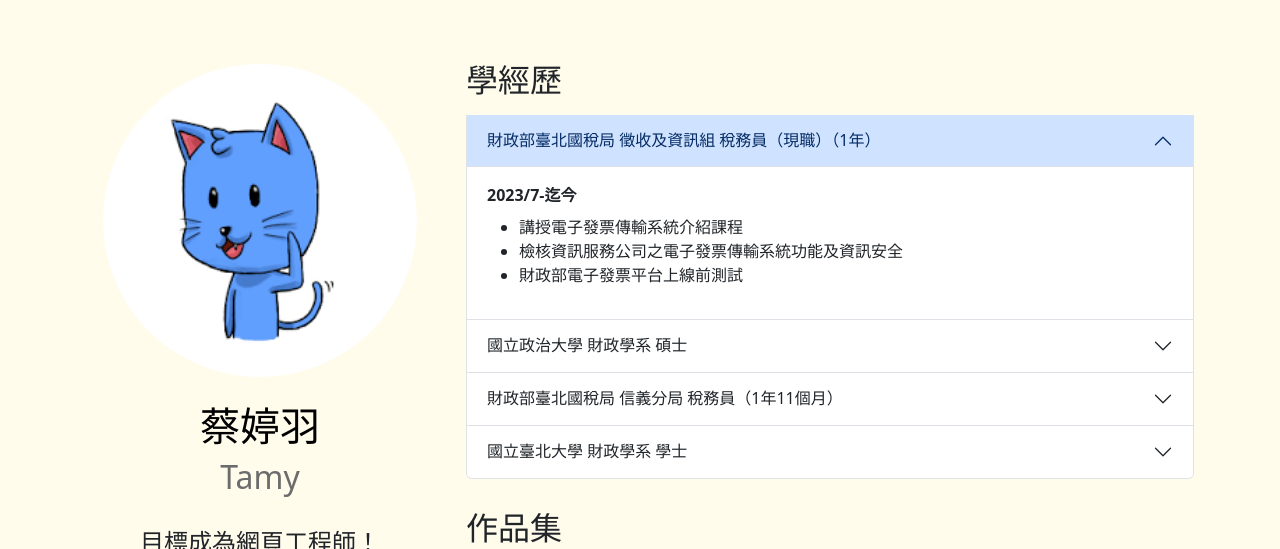
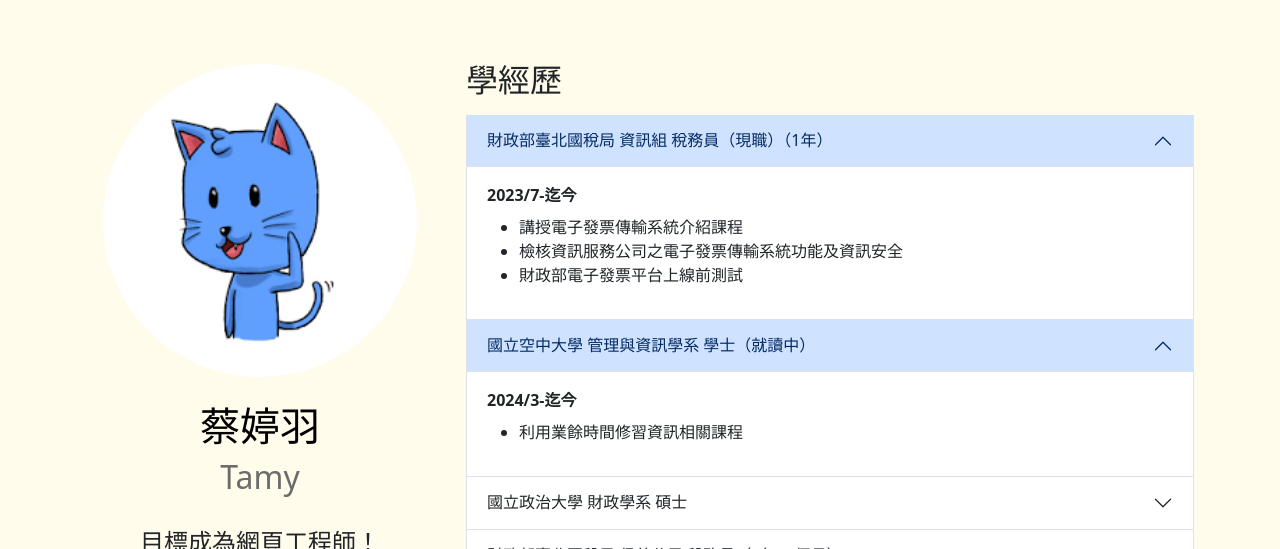
Before and after one commit to TamyTsai/my-resume, a plain HTML site: page index.html in a window 1280 px wide. Shown: the part 771-1320 px from the top of the page. Drawn offline with nearby package versions, Linux system fonts and the light colour scheme.

Commit message:
add school

```diff
--- a/index.html
+++ b/index.html
@@ -191,7 +191,7 @@
                         <div class="accordion-item">
                         <h2 class="accordion-header">
                             <button class="accordion-button" type="button" data-bs-toggle="collapse" data-bs-target="#collapse1" aria-expanded="true" aria-controls="collapse1"> <!-- data-bs-target='點擊後 會展開顯示的內容' -->
-                              財政部臺北國稅局 徵收及資訊組 稅務員（現職）（1年）
+                              財政部臺北國稅局 資訊組 稅務員（現職）（1年）
                             </button>
                         </h2>
                         <div id="collapse1" class="accordion-collapse collapse show" data-bs-parent="#accordion">
@@ -206,12 +206,27 @@
                         </div>
                         </div>
                         <div class="accordion-item">
+                          <h2 class="accordion-header">
+                              <button class="accordion-button" type="button" data-bs-toggle="collapse" data-bs-target="#collapse2" aria-expanded="true" aria-controls="collapse2">
+                                國立空中大學 管理與資訊學系 學士（就讀中）
+                              </button>
+                          </h2>
+                          <div id="collapse2" class="accordion-collapse collapse show" data-bs-parent="#accordion">
+                            <div class="accordion-body">
+                                <div class="font-bold mb-2">2024/3-迄今</div>
+                                <ul>
+                                  <li>利用業餘時間修習資訊相關課程</li>
+                                </ul>
+                              </div>
+                          </div>
+                          </div>
+                        <div class="accordion-item">
                         <h2 class="accordion-header">
-                            <button class="accordion-button collapsed" type="button" data-bs-toggle="collapse" data-bs-target="#collapse2" aria-expanded="false" aria-controls="collapse2">
+                            <button class="accordion-button collapsed" type="button" data-bs-toggle="collapse" data-bs-target="#collapse3" aria-expanded="false" aria-controls="collapse3">
                               國立政治大學 財政學系 碩士
                             </button>
                         </h2>
-                        <div id="collapse2" class="accordion-collapse collapse" data-bs-parent="#accordion">
+                        <div id="collapse3" class="accordion-collapse collapse" data-bs-parent="#accordion">
                             <div class="accordion-body">
                               <div class="font-bold mb-2">2021/9-2023/7</div>
                                 <ul>
@@ -223,11 +238,11 @@
                         </div>
                         <div class="accordion-item">
                         <h2 class="accordion-header">
-                            <button class="accordion-button collapsed" type="button" data-bs-toggle="collapse" data-bs-target="#collapse3" aria-expanded="false" aria-controls="collapse3">
+                            <button class="accordion-button collapsed" type="button" data-bs-toggle="collapse" data-bs-target="#collapse4" aria-expanded="false" aria-controls="collapse4">
                               財政部臺北國稅局 信義分局 稅務員（1年11個月）
                             </button>
                         </h2>
-                        <div id="collapse3" class="accordion-collapse collapse" data-bs-parent="#accordion">
+                        <div id="collapse4" class="accordion-collapse collapse" data-bs-parent="#accordion">
                             <div class="accordion-body">
                               <div class="font-bold mb-2">2019/10-2021/9</div>
                               <ul>
@@ -238,11 +253,11 @@
                         </div>
                         <div class="accordion-item">
                         <h2 class="accordion-header">
-                            <button class="accordion-button collapsed" type="button" data-bs-toggle="collapse" data-bs-target="#collapse4" aria-expanded="false" aria-controls="collapse4">
+                            <button class="accordion-button collapsed" type="button" data-bs-toggle="collapse" data-bs-target="#collapse5" aria-expanded="false" aria-controls="collapse5">
                               國立臺北大學 財政學系 學士
                             </button>
                         </h2>
-                        <div id="collapse4" class="accordion-collapse collapse" data-bs-parent="#accordion">
+                        <div id="collapse5" class="accordion-collapse collapse" data-bs-parent="#accordion">
                             <div class="accordion-body">
                               <div class="font-bold mb-2">2015/9-2019/1</div>
                               <ul>
```
